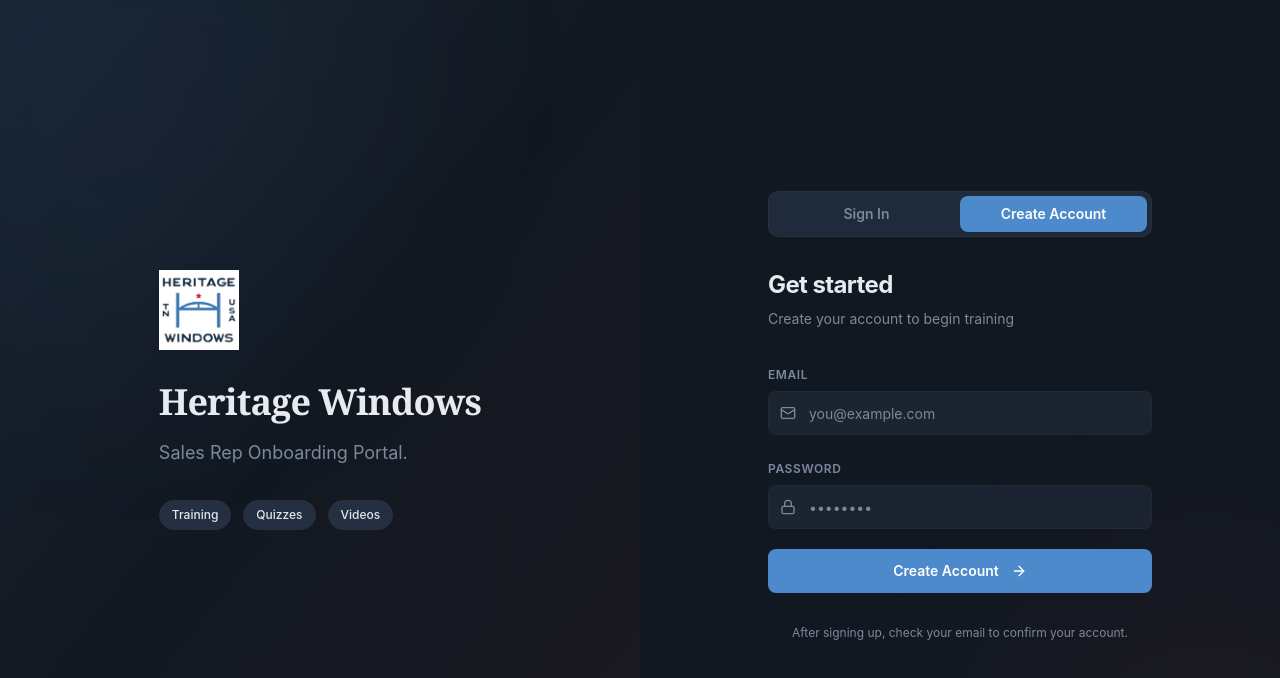
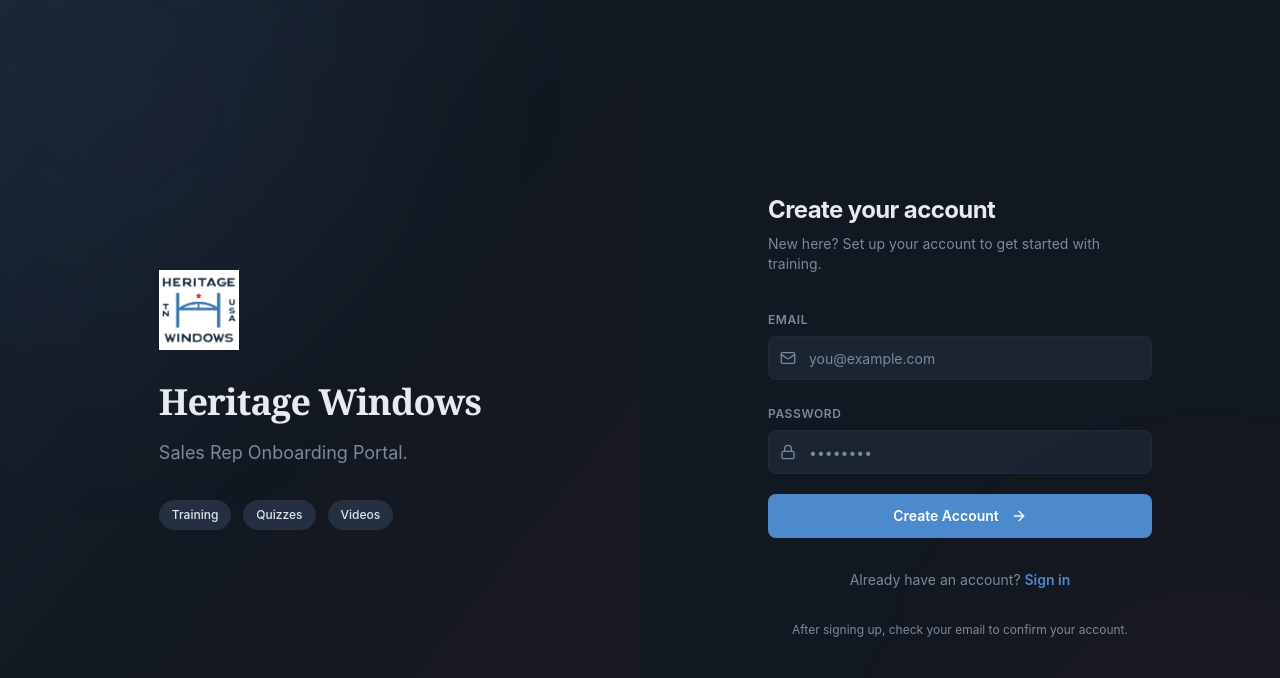
Before and after one commit to Heritage-Windows/heritage_onboarding, a React (Vite) app: page / in a window 1280 px wide. Shown: the top 678 px of the page. Built offline with nearby package versions, Linux system fonts and the light colour scheme; the HTML template or start-up script is replaced by a standard one.

Commit message:
Improve sign up UI edit
Co-authored-by: braxtonfrancom <83977454+braxtonfrancom@users.noreply.github.com>

```diff
--- a/src/pages/AuthPage.tsx
+++ b/src/pages/AuthPage.tsx
@@ -76,41 +76,15 @@ export default function AuthPage() {
             <h2 className="text-xl font-bold text-foreground font-display">Heritage Windows</h2>
           </div>
 
-          {/* Tab toggle */}
-          <div className="flex rounded-lg bg-secondary/80 p-1 border border-border">
-            <button
-              type="button"
-              onClick={() => setIsLogin(true)}
-              className={cn(
-                "flex-1 py-2 px-4 text-sm font-semibold rounded-md transition-all",
-                isLogin
-                  ? "bg-primary text-primary-foreground shadow-sm"
-                  : "text-muted-foreground hover:text-foreground"
-              )}
-            >
-              Sign In
-            </button>
-            <button
-              type="button"
-              onClick={() => setIsLogin(false)}
-              className={cn(
-                "flex-1 py-2 px-4 text-sm font-semibold rounded-md transition-all",
-                !isLogin
-                  ? "bg-primary text-primary-foreground shadow-sm"
-                  : "text-muted-foreground hover:text-foreground"
-              )}
-            >
-              Create Account
-            </button>
-          </div>
-
           {/* Header */}
           <div className="space-y-2">
             <h2 className="text-2xl font-bold tracking-tight text-foreground">
-              {isLogin ? "Welcome back" : "Get started"}
+              {isLogin ? "Welcome back" : "Create your account"}
             </h2>
             <p className="text-sm text-muted-foreground">
-              {isLogin ? "Sign in to continue your onboarding" : "Create your account to begin training"}
+              {isLogin
+                ? "Sign in to continue your onboarding"
+                : "New here? Set up your account to get started with training."}
             </p>
           </div>
 
@@ -134,10 +108,7 @@ export default function AuthPage() {
               </div>
             </div>
             <div className="space-y-1.5">
-              <Label
-                htmlFor="password"
-                className="text-xs uppercase tracking-wider text-muted-foreground font-semibold"
-              >
+              <Label htmlFor="password" className="text-xs uppercase tracking-wider text-muted-foreground font-semibold">
                 Password
               </Label>
               <div className="relative">
@@ -167,7 +138,25 @@ export default function AuthPage() {
             </Button>
           </form>
 
-          {/* Hint for new users */}
+          {/* Toggle link */}
+          <p className="text-center text-sm text-muted-foreground">
+            {isLogin ? (
+              <>
+                New here?{" "}
+                <button type="button" onClick={() => setIsLogin(false)} className="text-primary font-semibold hover:underline">
+                  Create an account
+                </button>
+              </>
+            ) : (
+              <>
+                Already have an account?{" "}
+                <button type="button" onClick={() => setIsLogin(true)} className="text-primary font-semibold hover:underline">
+                  Sign in
+                </button>
+              </>
+            )}
+          </p>
+
           {!isLogin && (
             <p className="text-center text-xs text-muted-foreground">
               After signing up, check your email to confirm your account.
```
